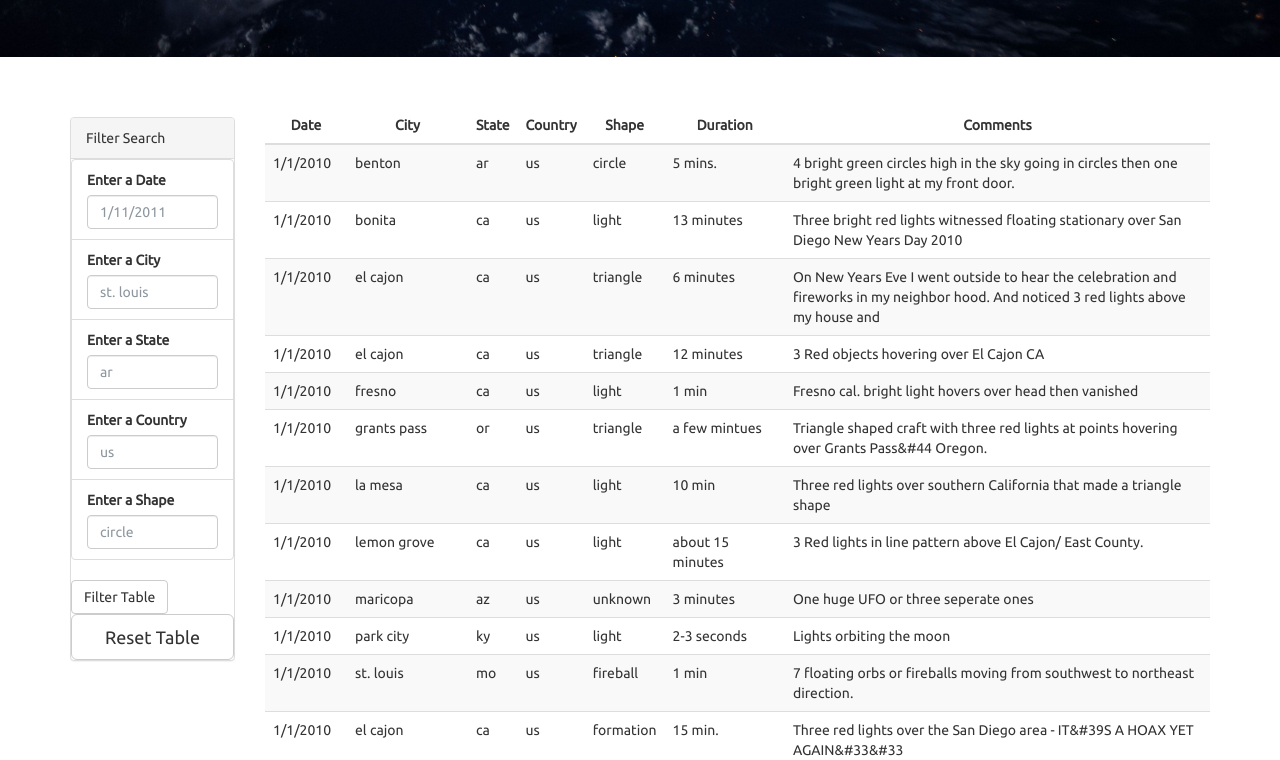
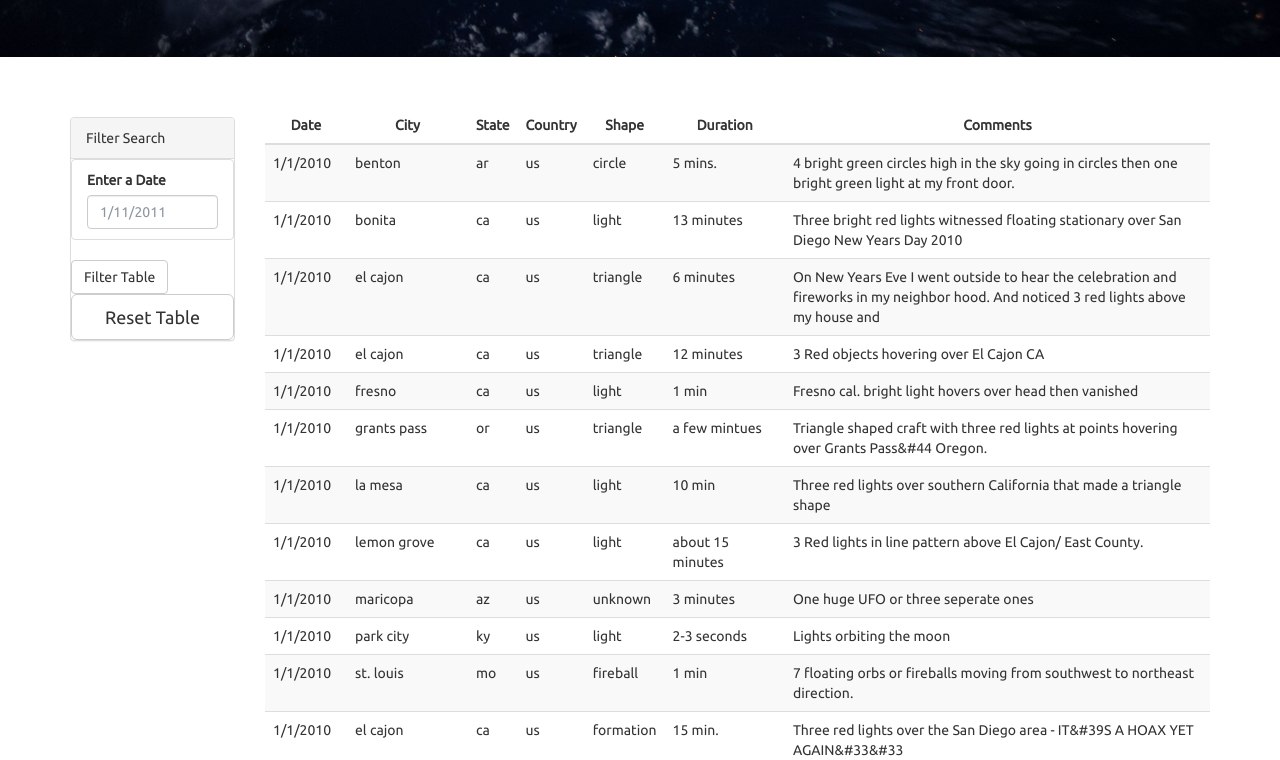
Before and after one commit to vijitdesilva/javascript-challenge, a plain HTML site: page UFO-level-1/index.html in a window 1280 px wide. Shown: the part 555-1315 px from the top of the page. Drawn offline with nearby package versions, Linux system fonts and the light colour scheme.

Commit message:
level1 update

```diff
--- a/UFO-level-1/index.html
+++ b/UFO-level-1/index.html
@@ -40,27 +40,7 @@
                         <label for="date">Enter a Date</label>
                         <input class="form-control" id="datetime" type="text" placeholder="1/11/2011">
                       </li>
-                       <!-- city search -->
-                      <li class="filter list-group-item nav-item dropdown" id="navbarCollapse">
-                        <label class="others nav-link active dropdown-toggle" href="#" data-toggle="dropdown" aria-haspopup="true" aria-expanded="false">Enter a City<span class="sr-only">(current)</span></label>
-                        <input class="form-control" id="city" type="text" placeholder="st. louis">
-                      </li>
-                      <!-- State Search -->
-                      <li class="filter list-group-item nav-item dropdown" id="navbarCollapse">
-                        <label class="others nav-link active dropdown-toggle" href="#" data-toggle="dropdown" aria-haspopup="true" aria-expanded="false">Enter a State<span class="sr-only">(current)</span></label>
-                        <input class="form-control" id="state" type="text" placeholder="ar">
-                      </li>
-                      <!--Country search-->
-                      <li class="filter list-group-item nav-item dropdown" id="navbarCollapse">
-                        <label class="others nav-link active dropdown-toggle" href="#" data-toggle="dropdown" aria-haspopup="true" aria-expanded="false">Enter a Country<span class="sr-only">(current)</span></label>
-                        <input class="form-control" id="country" type="text" placeholder="us">
-                      </li>
-                      <!-- Shape search -->
-                      <li class="filter list-group-item nav-item dropdown" id="navbarCollapse">
-                        <label class="others nav-link active dropdown-toggle" href="#" data-toggle="dropdown" aria-haspopup="true" aria-expanded="false">Enter a Shape<span class="sr-only">(current)</span></label>
-                        <input class="form-control" id="shape" type="text" placeholder="circle">
-                      </li>
-                      <!-- search completed-->
+
                     </ul>
                   </div>
                   <button id="filter-btn" type="button" class="btn btn-default">Filter Table</button>
--- a/UFO-level-1/static/js/app.js
+++ b/UFO-level-1/static/js/app.js
@@ -1,7 +1,7 @@
 // from data.js
 let tableData = data;
 
-// YOUR CODE HERE!
+// Assign variables
 let tbody = d3.select("tbody");
 let button = d3.select("#filter-btn");
 let inputField1 = d3.select("#datetime");
@@ -32,6 +32,7 @@ button.on("click", () => {
 	let  inputState = inputField3.property("value").trim();
 	let  inputCountry = inputField4.property("value").trim();
 	let  inputShape = inputField5.property("value").trim();
+
 // Filter by field matching input value
 	let  filterDate = data.filter(data => data.datetime === inputDate);
 	console.log(filterDate)
@@ -54,7 +55,7 @@ button.on("click", () => {
 
 	let response = {
 		// filterData, filterCity, filterDate, filterCountry, filterState
-		filterData, filterCity, filterDate, filterState, filterCountry, filterShape
+		filterData, filterDate
 	}
 
 	if (response.filterData.length !== 0) {
@@ -62,8 +63,8 @@ button.on("click", () => {
 	}
 		//else if (response.filterData.length === 0 && ((response.filterCity.length !== 0 || response.filterDate.length !== 0 || response.filterCountry.length !== 0 ))){
 			//populate(filterCity) || populate(filterDate) || populate(filterCountry);
-		else if (response.filterData.length === 0 && ((response.filterCity.length !== 0 || response.filterDate.length !== 0 || response.filterState.length !== 0 || response.filterCountry.length !== 0 || response.filterShape.length !== 0))){
-			populate(filterCity) || populate(filterDate) || populate(filterState) || populate(filterCountry) || populate(filterShape);
+		else if (response.filterData.length === 0 && (( response.filterDate.length !== 0))){
+			 populate(filterDate);
 		}
 		else {
 			tbody.append("tr").append("td").text("No results found!");
```
